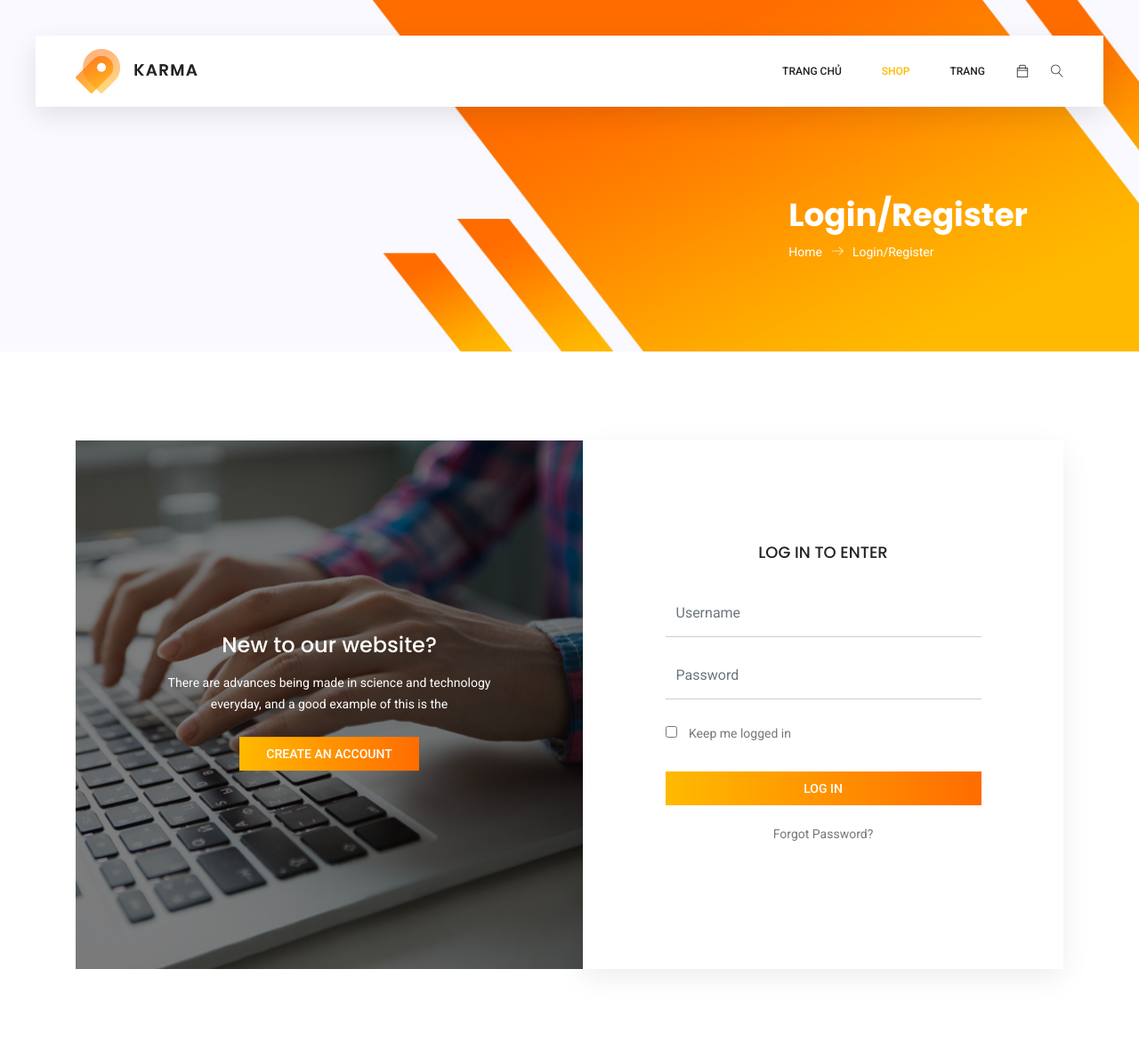
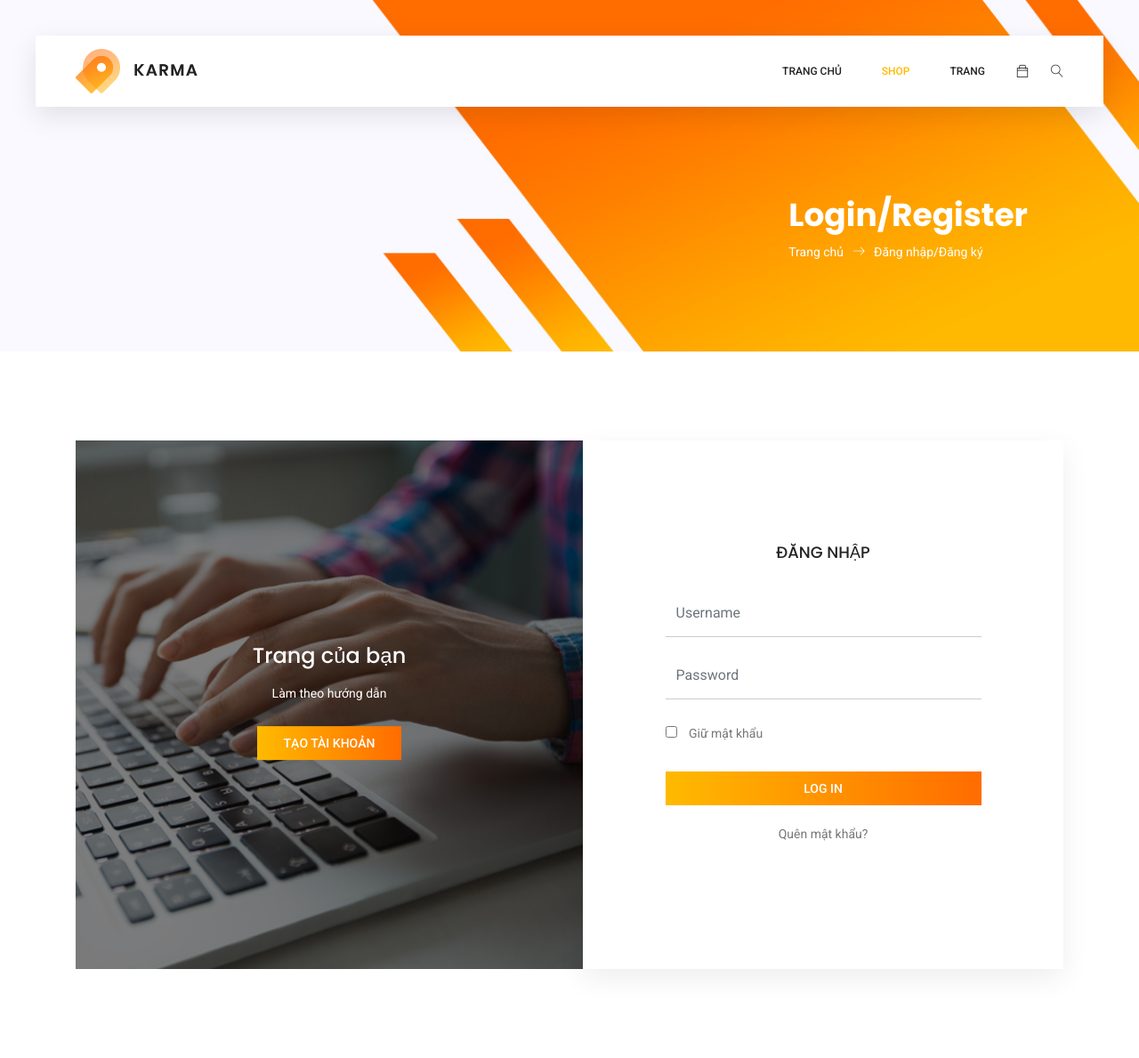
Before and after one commit to web-cc/shop, a Node server app: page /login/ in a window 1280 px wide. Shown: the top 1189 px of the page at 89% size. Run offline with Node 20, Linux system fonts and the light colour scheme; some libraries are stand-ins or nearby versions.

Commit message:
updatetieptheo

```diff
--- a/views/login.ejs
+++ b/views/login.ejs
@@ -43,8 +43,8 @@
 				<div class="col-first">
 					<h1>Login/Register</h1>
 					<nav class="d-flex align-items-center">
-						<a href="index.html">Home<span class="lnr lnr-arrow-right"></span></a>
-						<a href="category.html">Login/Register</a>
+						<a href="index.html">Trang chủ<span class="lnr lnr-arrow-right"></span></a>
+						<a href="category.html">Đăng nhập/Đăng ký</a>
 					</nav>
 				</div>
 			</div>
@@ -60,15 +60,15 @@
 					<div class="login_box_img">
 						<img class="img-fluid" src="img/login.jpg" alt="">
 						<div class="hover">
-							<h4>New to our website?</h4>
-							<p>There are advances being made in science and technology everyday, and a good example of this is the</p>
-							<a class="primary-btn" href="registration.html">Create an Account</a>
+							<h4>Trang của bạn</h4>
+							<p>Làm theo hướng dẫn</p>
+							<a class="primary-btn" href="registration.html">Tạo tài khoản</a>
 						</div>
 					</div>
 				</div>
 				<div class="col-lg-6">
 					<div class="login_form_inner">
-						<h3>Log in to enter</h3>
+						<h3>Đăng nhập</h3>
 						<form class="row login_form" action="contact_process.php" method="post" id="contactForm" novalidate="novalidate">
 							<div class="col-md-12 form-group">
 								<input type="text" class="form-control" id="name" name="name" placeholder="Username" onfocus="this.placeholder = ''" onblur="this.placeholder = 'Username'">
@@ -79,12 +79,12 @@
 							<div class="col-md-12 form-group">
 								<div class="creat_account">
 									<input type="checkbox" id="f-option2" name="selector">
-									<label for="f-option2">Keep me logged in</label>
+									<label for="f-option2">Giữ mật khẩu</label>
 								</div>
 							</div>
 							<div class="col-md-12 form-group">
 								<button type="submit" value="submit" class="primary-btn">Log In</button>
-								<a href="#">Forgot Password?</a>
+								<a href="#">Quên mật khẩu?</a>
 							</div>
 						</form>
 					</div>
--- a/views/product.ejs
+++ b/views/product.ejs
@@ -15,7 +15,7 @@
 	<!-- meta character set -->
 	<meta charset="UTF-8">
 	<!-- Site Title -->
-	<title>EasypassShop</title>
+	<title>Sản phẩm</title>
 	<!--
 			CSS
 			============================================= -->
```
